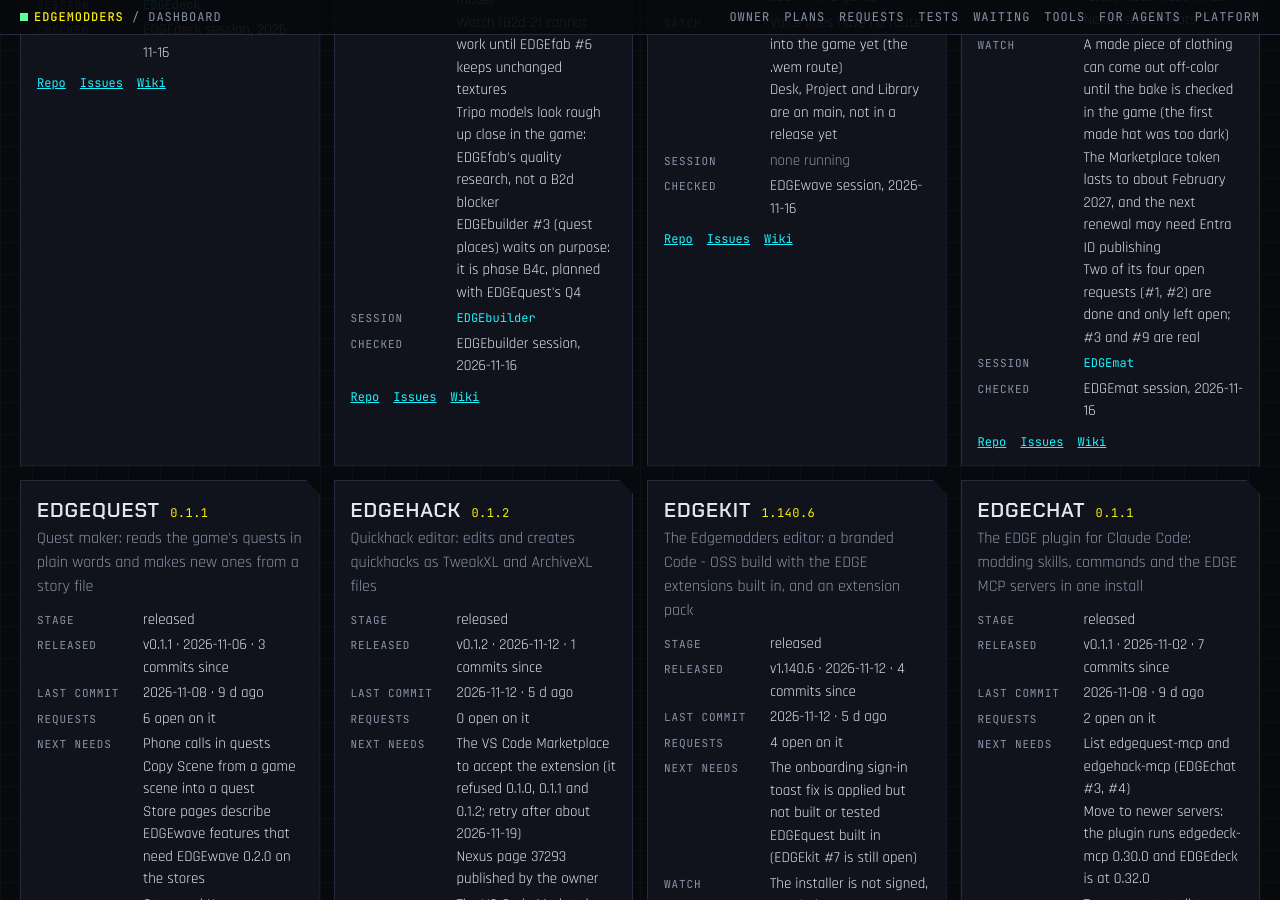
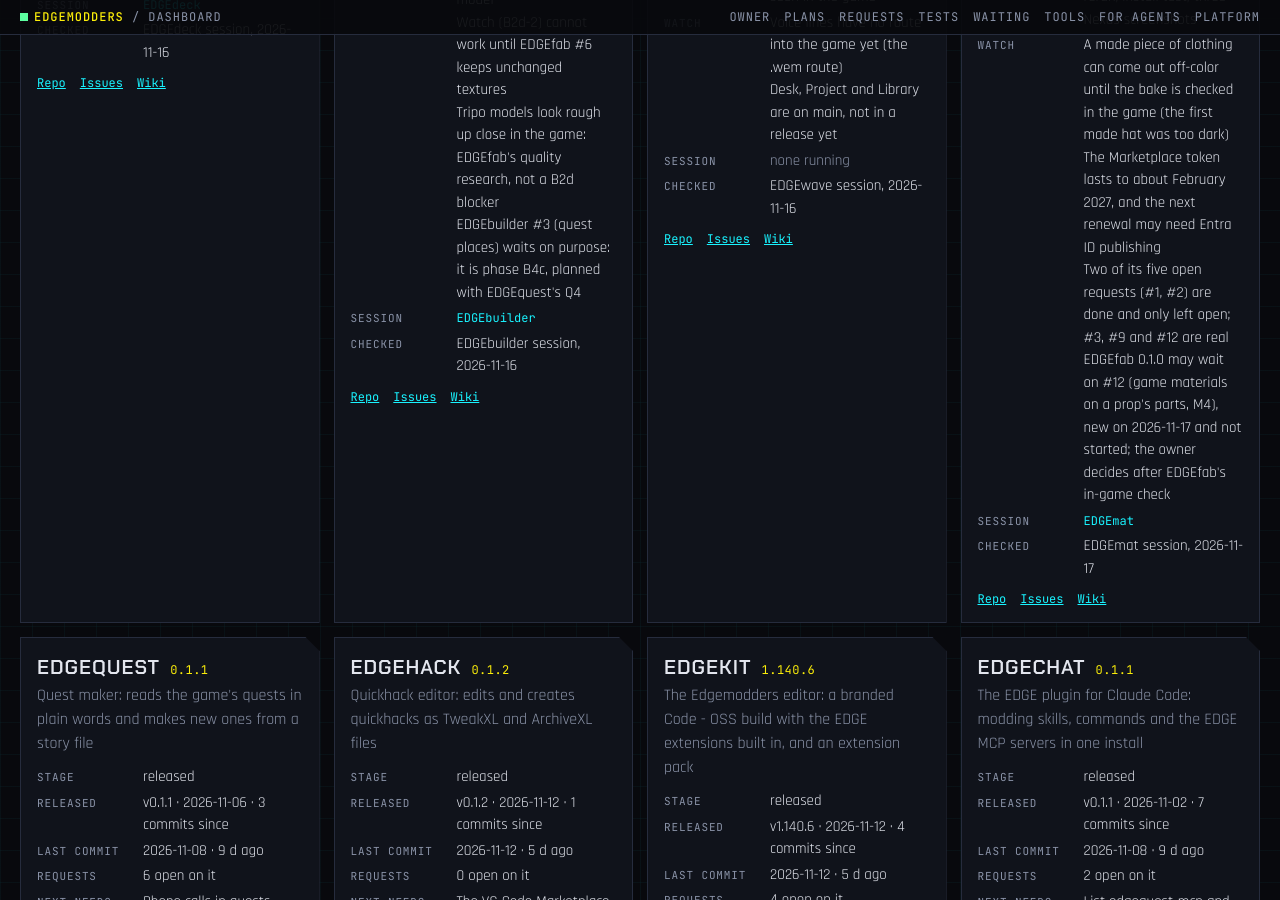
Before and after one commit to Edgemodders/EDGEweb, a Jekyll site: the page docs/dashboard.html, which Jekyll copies as it is, in a window 1280 px wide and 900 px high, scrolled down 19150 px. Built offline with Jekyll 4.4.1, drawn with Linux system fonts in a browser that asks for light colours.

Commit message:
Dashboard: EDGEmat, request #12 from EDGEfab (game materials on a prop's parts); checked by the EDGEmat session
Co-Authored-By: Claude Opus 5.5 <noreply@anthropic.com>

```diff
--- a/docs/assets/dashboard/status.js
+++ b/docs/assets/dashboard/status.js
@@ -1608,9 +1608,10 @@ window.EDGE_STATUS = {
    "risks": [
     "A made piece of clothing can come out off-color until the bake is checked in the game (the first made hat was too dark)",
     "The Marketplace token lasts to about February 2027, and the next renewal may need Entra ID publishing",
-    "Two of its four open requests (#1, #2) are done and only left open; #3 and #9 are real"
-   ],
-   "checkedBy": "EDGEmat session, 2026-11-16"
+    "Two of its five open requests (#1, #2) are done and only left open; #3, #9 and #12 are real",
+    "EDGEfab 0.1.0 may wait on #12 (game materials on a prop's parts, M4), new on 2026-11-17 and not started; the owner decides after EDGEfab's in-game check"
+   ],
+   "checkedBy": "EDGEmat session, 2026-11-17"
   },
   {
    "name": "EDGEquest",
--- a/docs/dashboard.html
+++ b/docs/dashboard.html
@@ -203,7 +203,7 @@ pre.how { background: #05060a; border: 1px solid var(--line); padding: 12px 14px
 </div>
 <div id="tip" role="tooltip"></div>
 
-<script src="assets/dashboard/status.js?v=13"></script>
+<script src="assets/dashboard/status.js?v=14"></script>
 <script>
 (function () {
   var S = window.EDGE_STATUS;
```
